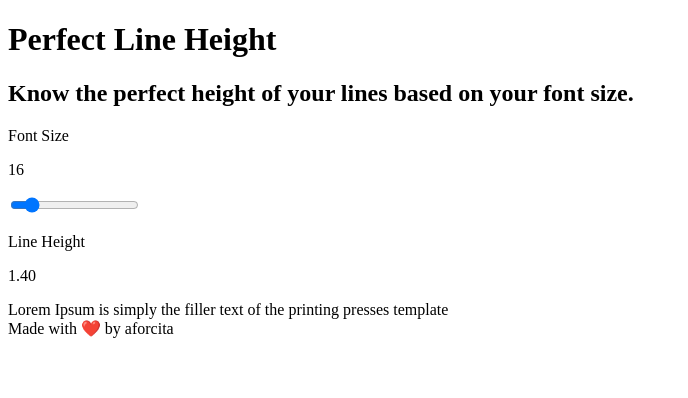
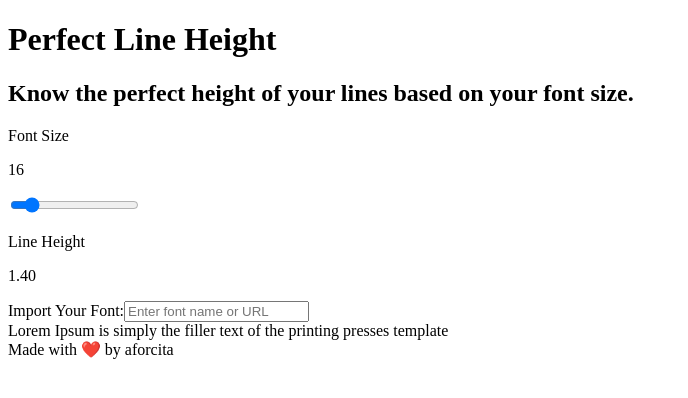
Before and after one commit to afordigital/perfect-line-height, a React (Vite) app: page / in a window 1280 px wide. Shown: the top 398 px of the page, without its empty margins (0-688 px from the left). Built offline with nearby package versions, Linux system fonts and the light colour scheme; the HTML template or start-up script is replaced by a standard one.

Commit message:
feat: allow the user to import their own font

```diff
--- a/src/App.tsx
+++ b/src/App.tsx
@@ -2,11 +2,16 @@ import { useState } from 'react'
 
 function App () {
   const [fontSize, setFontSize] = useState(16)
+  const [userFont, setUserFont] = useState('')
 
   const handleFontSizeChange = (e: React.ChangeEvent<HTMLInputElement>) => {
     const newSize = parseInt(e.target.value, 10)
     setFontSize(newSize)
   }
+
+  const handleFontChange = (e: React.ChangeEvent<HTMLInputElement>) => {
+    setUserFont(e.target.value);
+  };
 
   const calculateLineHeight = (size: number) => {
     const baseFontSize = 16
@@ -62,10 +67,20 @@ function App () {
                 {lineHeight.toFixed(2)}
               </p>
             </div>
+            <div className='mt-4'>
+              <label className='text-cTextPrimary'>Import Your Font:</label>
+              <input
+                type='text'
+                value={userFont}
+                onChange={handleFontChange}
+                className='w-full p-2 border-2 border-cPrimary rounded-[4px]'
+                placeholder='Enter font name or URL'
+              />
+            </div>
           </article>
           <article
             className='w-[500px] text-cTextSecondary'
-            style={{ fontSize: fontSize }}
+            style={{ fontSize: fontSize, fontFamily: userFont || 'inherit' }}
           >
             Lorem Ipsum is simply the filler text of the printing presses
             template
```
